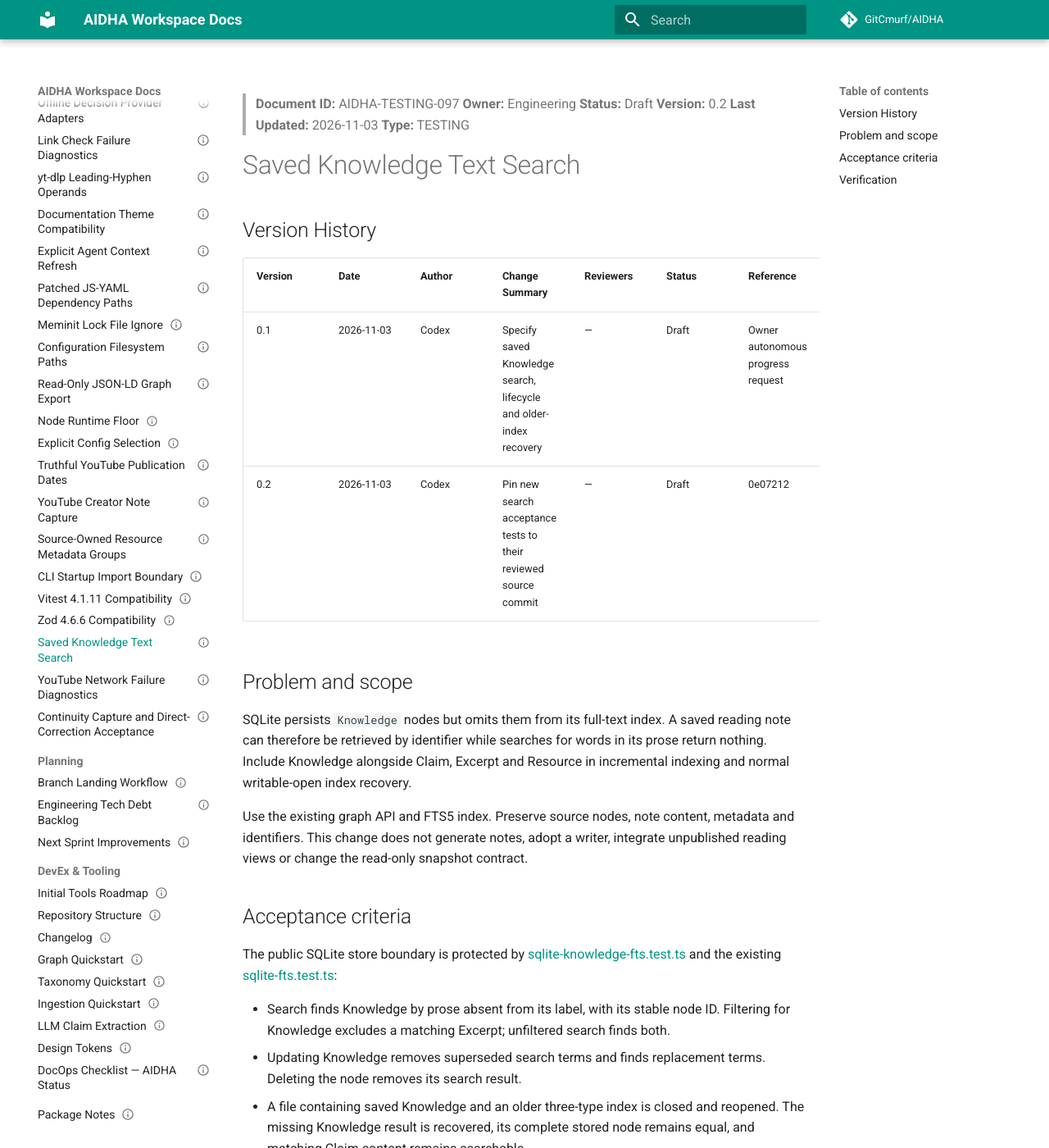
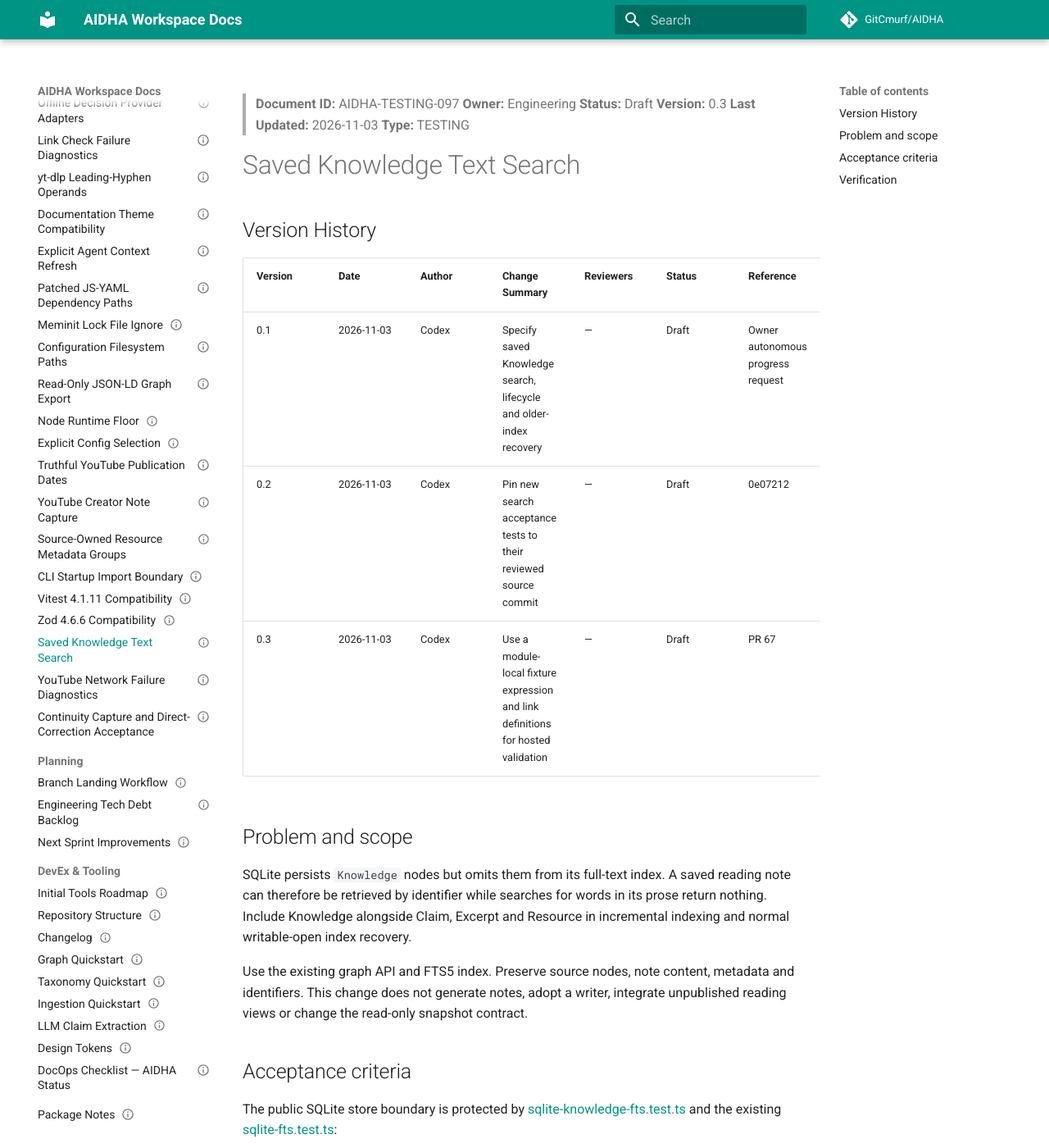
Before and after one commit to GitCmurf/AIDHA, an MkDocs documentation site: the page built from docs/55-testing/testing-097-knowledge-text-search.md, in a window 1280 px wide and 1400 px high. Shown: the whole window at 82% size. Built offline with MkDocs 1.6.1 and Material for MkDocs 9.7.7, drawn with Linux system fonts in a browser that asks for light colours; comment, search, counter and statistics services are not loaded; the version menu is left out.

Commit message:
chore(graph): address search review feedback

```diff
--- a/docs/01-indices/catalog.json
+++ b/docs/01-indices/catalog.json
@@ -245,7 +245,7 @@
       "document_id": "AIDHA-TESTING-097",
       "owner": "Engineering",
       "status": "Draft",
-      "version": "0.2",
+      "version": "0.3",
       "last_updated": "2026-11-03",
       "title": "Saved Knowledge Text Search",
       "type": "TESTING",
--- a/docs/55-testing/testing-097-knowledge-text-search.md
+++ b/docs/55-testing/testing-097-knowledge-text-search.md
@@ -2,7 +2,7 @@
 document_id: AIDHA-TESTING-097
 owner: Engineering
 status: Draft
-version: '0.2'
+version: '0.3'
 last_updated: 2026-11-03
 title: Saved Knowledge Text Search
 type: TESTING
@@ -13,7 +13,7 @@ area: CORE
 > **Document ID:** AIDHA-TESTING-097
 > **Owner:** Engineering
 > **Status:** Draft
-> **Version:** 0.2
+> **Version:** 0.3
 > **Last Updated:** 2026-11-03
 > **Type:** TESTING
 
@@ -25,6 +25,7 @@ area: CORE
 | ------- | ---- | ------ | -------------- | --------- | ------ | --------- |
 | 0.1 | 2026-11-03 | Codex | Specify saved Knowledge search, lifecycle and older-index recovery | — | Draft | Owner autonomous progress request |
 | 0.2 | 2026-11-03 | Codex | Pin new search acceptance tests to their reviewed source commit | — | Draft | 0e07212 |
+| 0.3 | 2026-11-03 | Codex | Use a module-local fixture expression and link definitions for hosted validation | — | Draft | PR 67 |
 
 ## Problem and scope
 
@@ -40,9 +41,9 @@ integrate unpublished reading views or change the read-only snapshot contract.
 ## Acceptance criteria
 
 The public SQLite store boundary is protected by
-[sqlite-knowledge-fts.test.ts](https://github.com/GitCmurf/AIDHA/blob/0e072124f18fda772430e665cb3d985cd56e54ca/packages/reconditum/tests/sqlite-knowledge-fts.test.ts)
+[sqlite-knowledge-fts.test.ts][knowledge-tests]
 and the existing
-[sqlite-fts.test.ts](https://github.com/GitCmurf/AIDHA/blob/main/packages/reconditum/tests/sqlite-fts.test.ts):
+[sqlite-fts.test.ts][fts-tests]:
 
 - Search finds Knowledge by prose absent from its label, with its stable node ID.
   Filtering for Knowledge excludes a matching Excerpt; unfiltered search finds both.
```
Also changed, not shown: other parts of docs/55-testing/testing-097-knowledge-text-search.md (+3 -0 lines), 1 other file.
